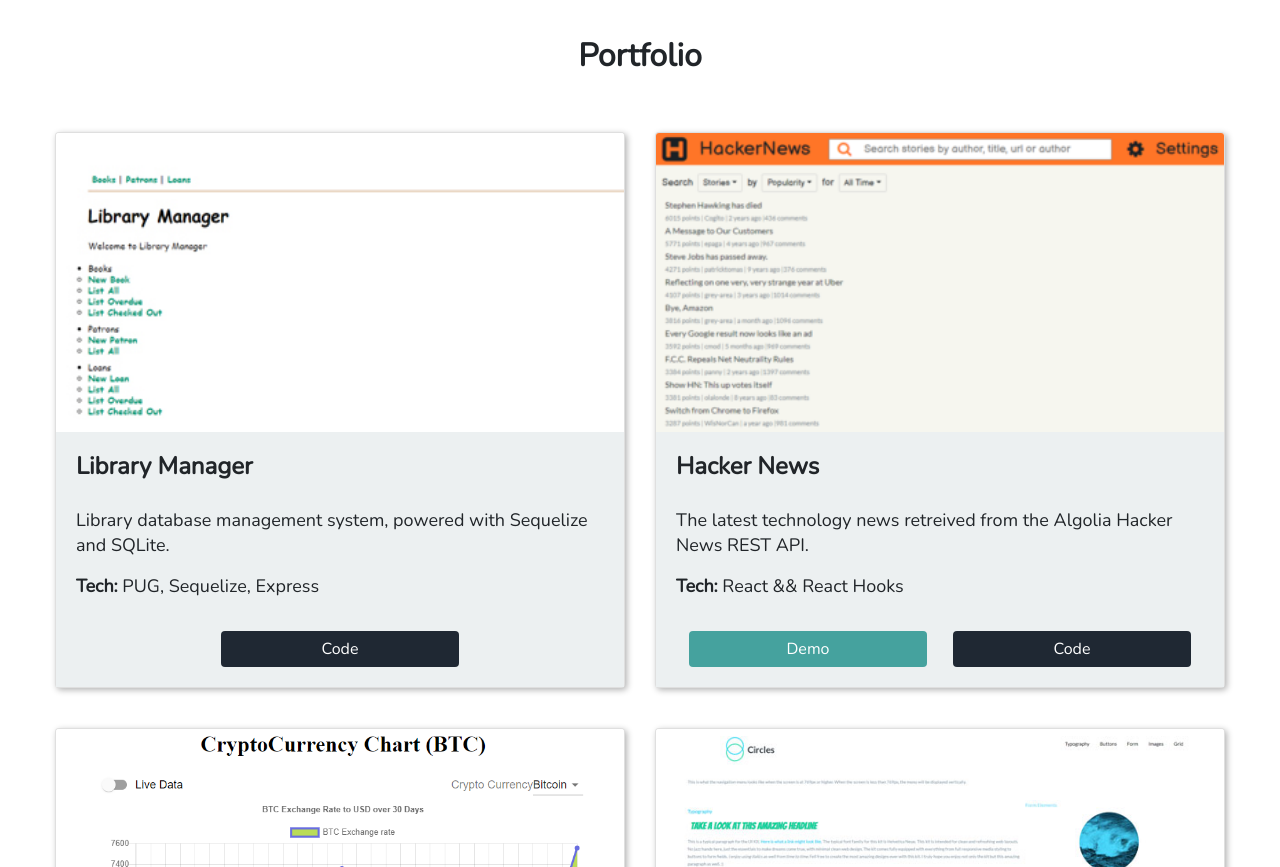
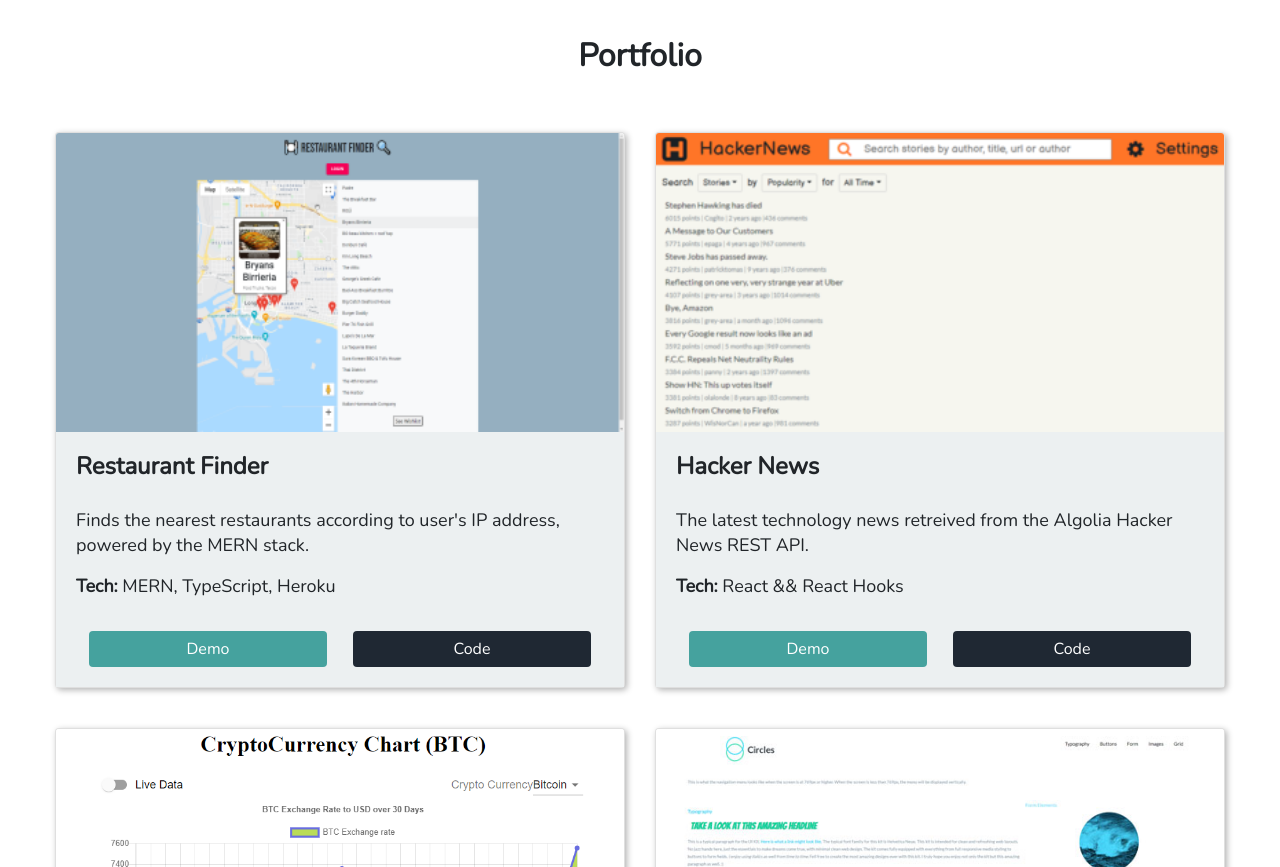
Before and after one commit to Melvin-Viana/personal-portfolio, a plain HTML site: page index.html in a window 1280 px wide. Shown: the part 1340-2207 px from the top of the page. Drawn offline with nearby package versions, Linux system fonts and the light colour scheme; some packages are replaced by stand-ins of ours; a script that the page names is missing.

Commit message:
Add restaurantFinder

```diff
--- a/index.html
+++ b/index.html
@@ -118,15 +118,18 @@
 				<div class="portfolioCards">
 					<div class="col-md-6 col-md-6" data-aos="fade-right" data-aos-offset="350" data-aos-duration="1200">
 						<div class="card mb-3 portfolioCard">
-							<img class="card-img-top" src="./images/libraryDBMS.jpg" alt="Library DBMS Preview" />
+							<img class="card-img-top" src="./images/restaurantFinder.jpg" alt="Library DBMS Preview" />
 							<div class="card-body">
-								<h4 class="card-title">Library Manager</h4>
+								<h4 class="card-title">Restaurant Finder</h4>
 								<p class="card-text mt-auto">
-									Library database management system, powered with Sequelize and SQLite.
+									Finds the nearest restaurants according to user's IP address, powered by the MERN stack.
 								</p>
-								<p><b>Tech:</b> PUG, Sequelize, Express </p>
+								<p><b>Tech:</b> MERN, TypeScript, Heroku</p>
 
 								<div class="portfolio-buttons">
+									<a href="https://restaurantfindermv.herokuapp.com" class="btn btn-demo"
+										target="_blank">Demo</a
+									>
 									<a href="https://github.com/Melvin-Viana/library-manager" class="btn btn-code" target="_blank">Code</a>
 								</div>
 							</div>
--- a/js/app.js
+++ b/js/app.js
@@ -16,7 +16,7 @@
 
 
     let options = {
-        strings: ["create websites and apps . ", "am a MERN stack Developer.", "love learning about new technology.", "solve problems."],
+        strings: ["create websites and apps. ", "am a MERN stack Developer.", "love learning about new technology.", "🤔 solve problems. 💻"],
         typeSpeed: 25,
         backSpeed: 20,
         startDelay: 1500,
```
Also changed, not shown: images/libraryDBMS.jpg (deleted), images/restaurantFinder.jpg (added), images/weatherApp.jpg (deleted).
